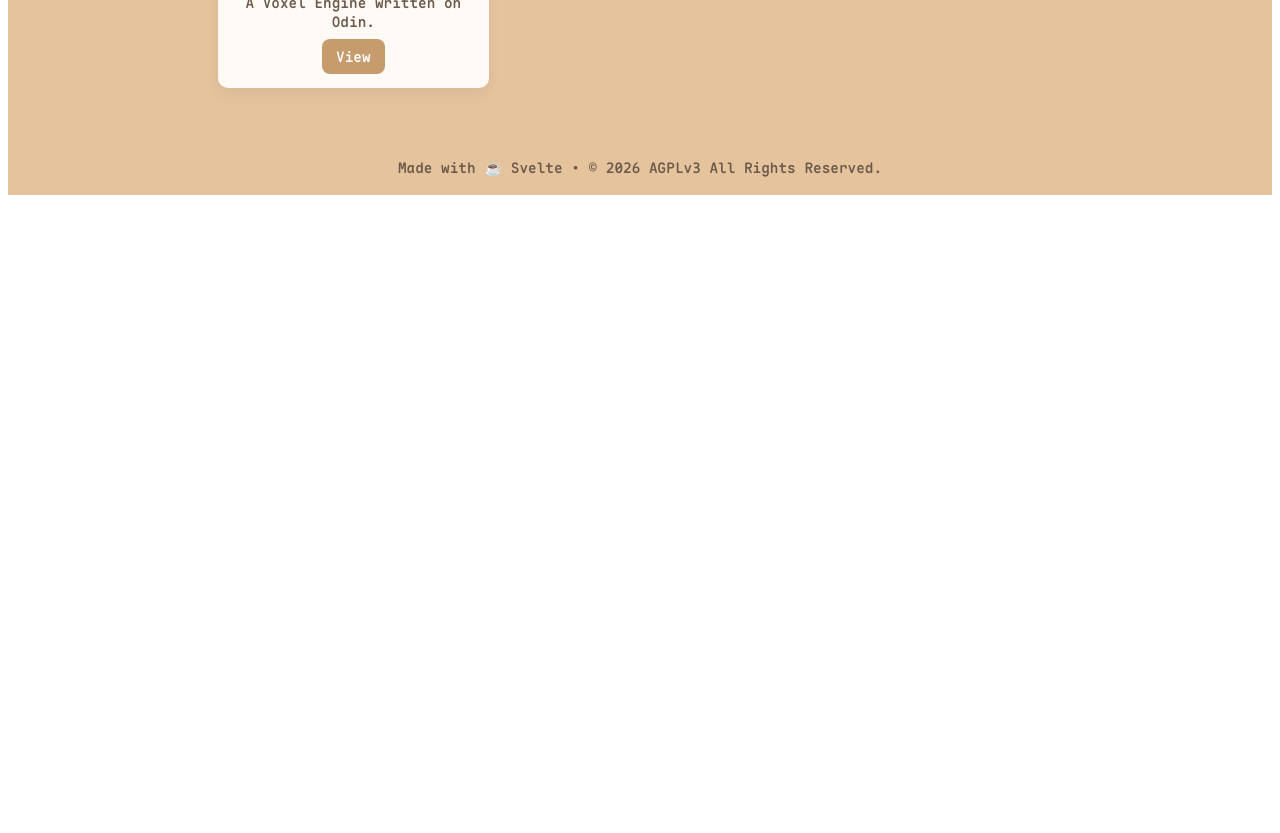
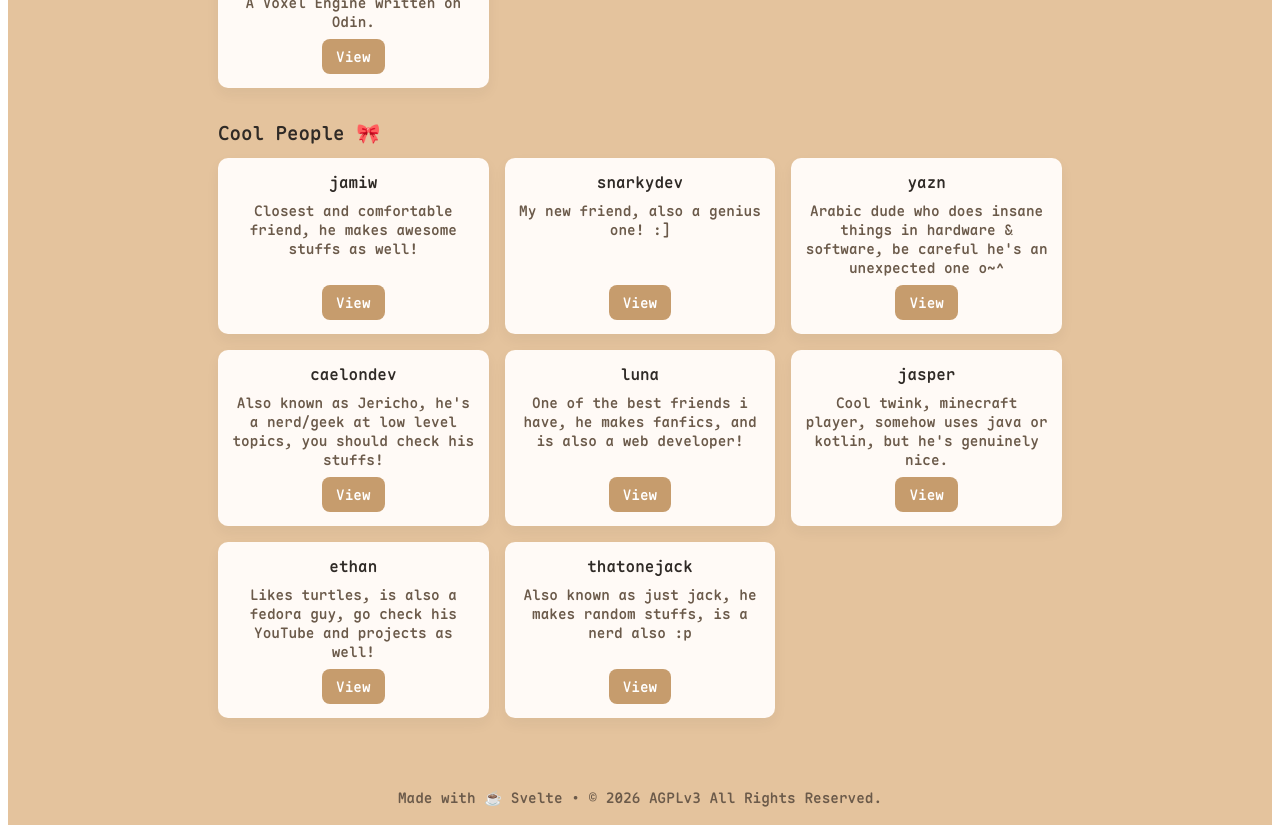
Before and after one commit to Kazooki123/starloexoliz.is-a.dev, a SvelteKit app: page / in a window 1280 px wide. Shown: the part 1000-1833 px from the top of the page. Before the commit the page ends 1203 px from the top, so only its background shows below. Built offline with nearby package versions, Linux system fonts and the light colour scheme.

Commit message:
new sect and cards, also had to adjust me awful grammar smh..

```diff
--- a/src/routes/+page.svelte
+++ b/src/routes/+page.svelte
@@ -32,6 +32,49 @@
             url: 'https://codeberg.org/Kazooki123/oakwood'
         }
     ];
+
+    const coolpeople = [
+      {
+        name: "jamiw",
+        desc: "Closest and comfortable friend, he makes awesome stuffs as well!",
+        link: 'https://isuckat.dev'
+      },
+      {
+        name: "snarkydev",
+        desc: "My new friend, also a genius one! :]",
+        link: 'https://owo.sh'
+      },
+      {
+        name: "yazn",
+        desc: "Arabic dude who does insane things in hardware & software, be careful he's an unexpected one o~^",
+        link: 'https://yazn.iso'
+      },
+      {
+        name: "caelondev",
+        desc: "Also known as Jericho, he's a nerd/geek at low level topics, you should check his stuffs!",
+        link: 'https://caelondev.is-a.dev'
+      },
+      {
+        name: "luna",
+        desc: "One of the best friends i have, he makes fanfics, and is also a web developer!",
+        link: 'https://nightrunners.eu'
+      },
+      {
+        name: "jasper",
+        desc: "Cool twink, minecraft player, somehow uses java or kotlin, but he's genuinely nice.",
+        link: 'https://github.com/mcl-playz'
+      },
+      {
+        name: "ethan",
+        desc: "Likes turtles, is also a fedora guy, go check his YouTube and projects as well!",
+        link: "https://leethana.is-a.dev"
+      },
+      {
+        name: "thatonejack",
+        desc: "Also known as just jack, he makes random stuffs, is a nerd also :p",
+        link: "https://github.com/ItsThatOneJack-Dev"
+      }
+    ]
 </script>
 
 <div class="page">
@@ -40,6 +83,7 @@
         <nav>
             <a href="{base}/about">About Me</a>
             <a href="https://github.com/Kazooki123">Github</a>
+            <a href="https://codeberg.org/Kazooki123">Codeberg</a>
             <a href="{base}/blogs">Blogs</a>
             <a href="{base}/contacts">Contact</a>
         </nav>
@@ -47,7 +91,7 @@
 
     <main class="container">
         <section id="about" class="hero">
-            <h1>Haii!! :3</h1>
+            <h1>Hello!! :3</h1>
             <h2>I'm StarloExoliz</h2>
             <p class="lead">I make random stuffs, usually software and web related, currently living in hell because of school.</p>
         </section>
@@ -63,6 +107,19 @@
                         <h3>{p.title}</h3>
                         <p class="muted">{p.desc}</p>
                         <a class="btn" href={p.url}>View</a>
+                    </article>
+                {/each}
+            </div>
+        </section>
+
+        <section id="shoutouts" class="shoutouts">
+            <h2>Cool People 🎀</h2>
+            <div class="grid">
+                {#each coolpeople as c}
+                    <article class="card">
+                        <h3>{c.name}</h3>
+                        <p class="muted">{c.desc}</p>
+                        <a class="btn" href={c.link}>View</a>
                     </article>
                 {/each}
             </div>
@@ -156,6 +213,13 @@
         margin: 0 0 12px 0
     }
 
+    .shoutouts{margin-top: 32px}
+
+    .shoutouts h2{
+        font-size: 1.2rem;
+        margin: 0 0 12px 0
+    }
+
     .grid{
         display: grid;
         grid-template-columns: repeat(auto-fit,minmax(220px,1fr));
```
Also changed, not shown: src/routes/about/+page.svelte (+17 -5 lines).
